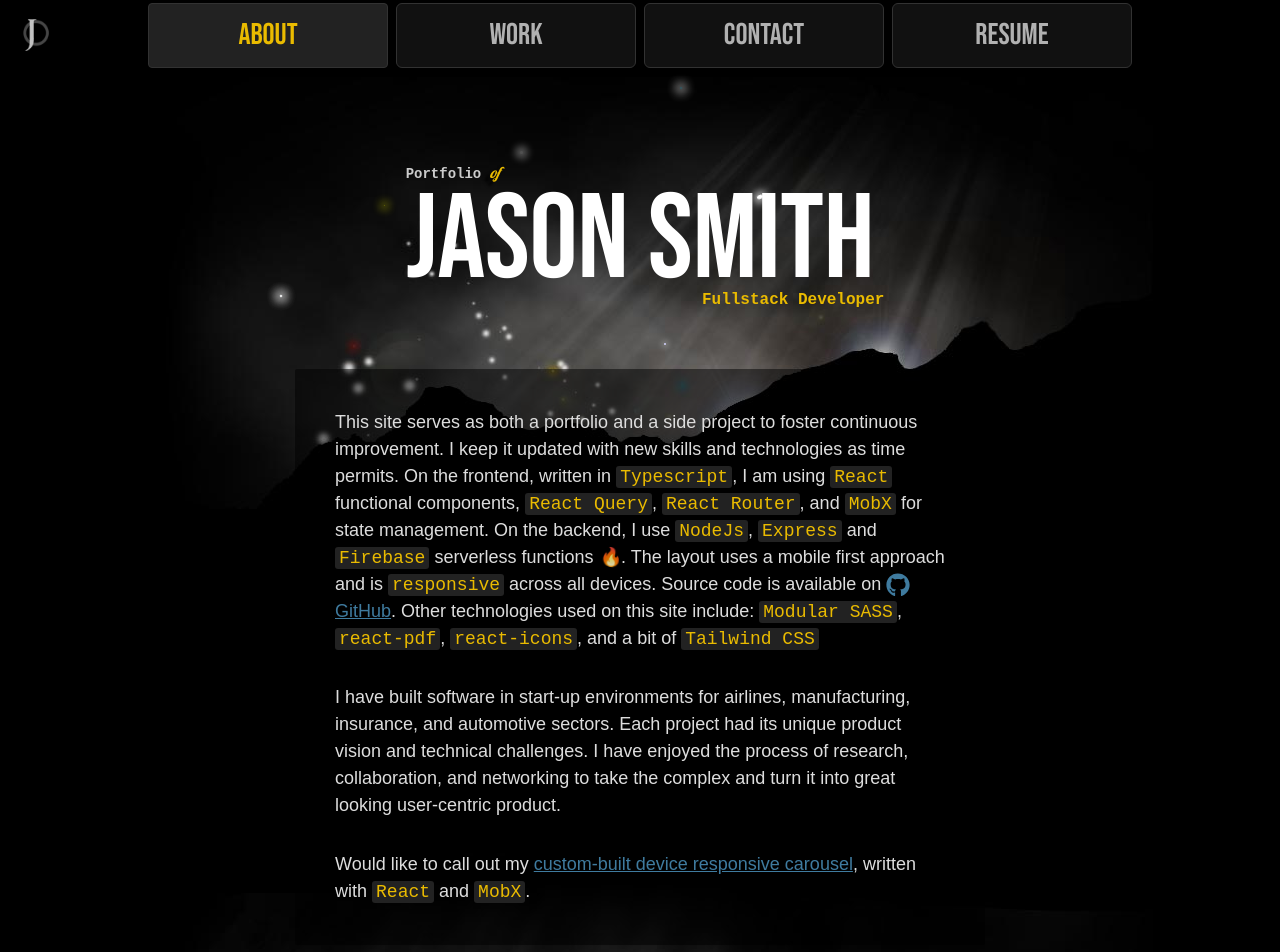
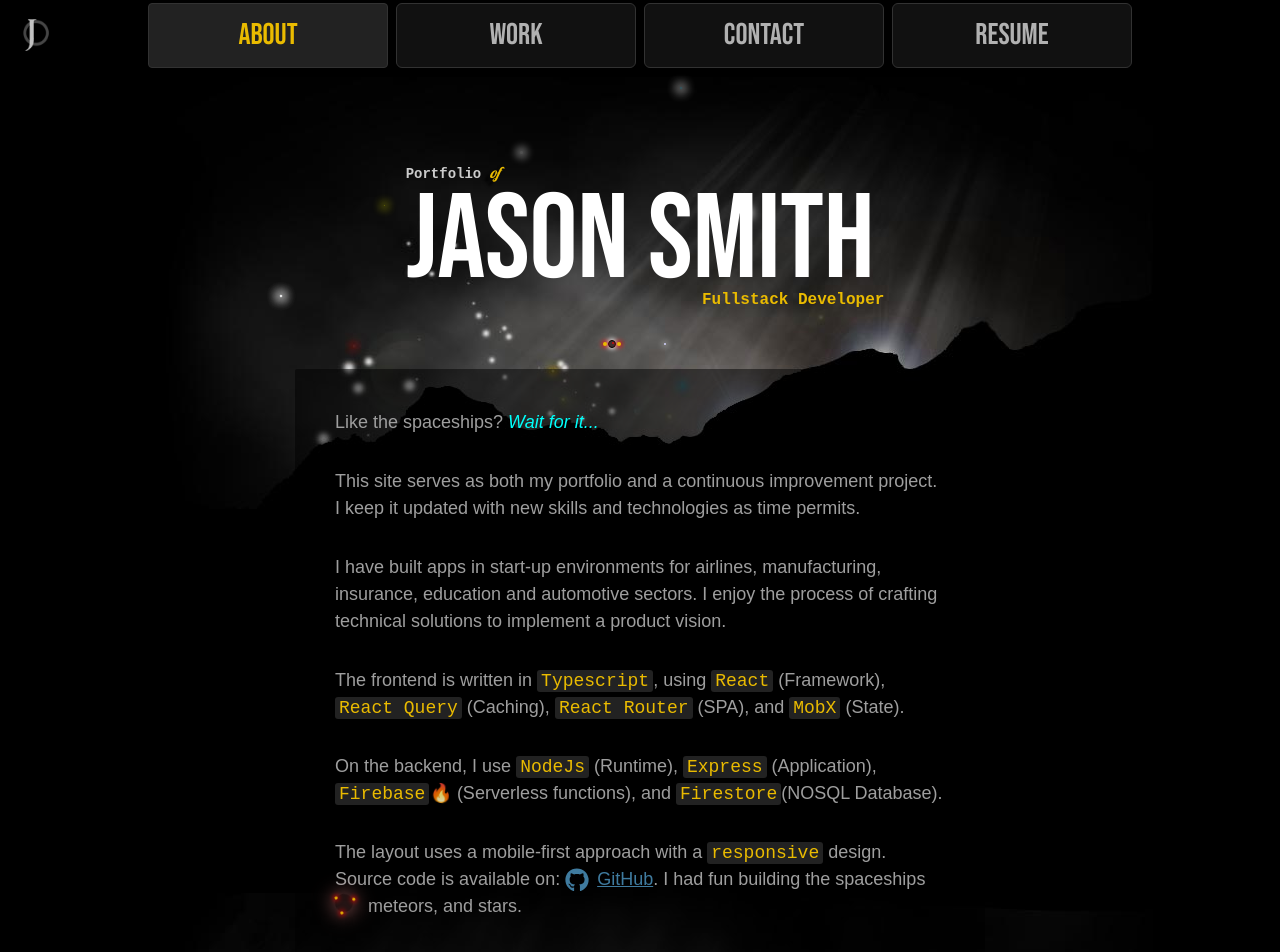
Before and after one commit to jasoncsmith/React-Portfolio, a React (Vite) app in the folder client/: page /about in a window 1280 px wide. Shown: the top 952 px of the page. Built offline with nearby package versions, Linux system fonts and the light colour scheme.

Commit message:
made spaceship components more configurable Updated intro Added a few more meteors :)

```diff
--- a/client/src/components/About/index.module.scss
+++ b/client/src/components/About/index.module.scss
@@ -20,7 +20,7 @@
     }
 
     p {
-        color: #ddd;
+        color: #9e9e9e;
         margin: auto;
         font-size: 18px;
         line-height: 1.5;
--- a/client/src/components/About/index.tsx
+++ b/client/src/components/About/index.tsx
@@ -6,6 +6,7 @@
 
 import styles from './index.module.scss'
 import Icon from '../Icon'
+import SpaceShip from '../Starfield/components/SpaceShip'
 
 function AboutMe() {
   // const [user] = useLocalStorage<User>('user')
@@ -32,39 +33,48 @@
           living in <span>Denver, CO</span>. I have been building web-applications for about 13 years.
         </p>
       </Fade> */}
-
       <Fade>
         <p>
-          This site serves as both a portfolio and a side project to foster continuous improvement. I keep it
-          updated with new skills and technologies as time permits. On the frontend, written in{' '}
-          <code>Typescript</code>, I am using <code>React</code> functional components,{' '}
-          <code>React Query</code>, <code>React Router</code>, and <code>MobX</code> for state management. On
-          the backend, I use <code>NodeJs</code>, <code>Express</code> and <code>Firebase</code> serverless
-          functions <span className={`${styles['about__icon-fire']} --flickering`}>🔥</span>. The layout uses
-          a mobile first approach and is <code>responsive</code> across all devices. Source code is available
-          on{' '}
+          Like the spaceships? <span style={{ fontStyle: 'italic' }}>Wait for it...</span>
+        </p>
+      </Fade>
+      <Fade>
+        <p>
+          This site serves as both my portfolio and a continuous improvement project. I keep it updated with
+          new skills and technologies as time permits.{' '}
+        </p>
+      </Fade>{' '}
+      <Fade animationToggle={true}>
+        <p>
+          I have built apps in start-up environments for airlines, manufacturing, insurance, education and
+          automotive sectors. I enjoy the process of crafting technical solutions to implement a product
+          vision.
+        </p>
+      </Fade>
+      <Fade>
+        <p>
+          The frontend is written in <code>Typescript</code>, using <code>React</code> (Framework),{' '}
+          <code>React Query</code> (Caching), <code>React Router</code> (SPA), and <code>MobX</code> (State).
+        </p>
+      </Fade>
+      <Fade>
+        <p>
+          On the backend, I use <code>NodeJs</code> (Runtime), <code>Express</code> (Application),{' '}
+          <code>Firebase</code>
+          <span className={`${styles['about__icon-fire']} --flickering`}>🔥</span> (Serverless functions), and{' '}
+          <code>Firestore</code>
+          (NOSQL Database).
+        </p>
+      </Fade>
+      <Fade>
+        <p>
+          The layout uses a mobile-first approach with a <code>responsive</code> design. Source code is
+          available on:{' '}
           <a href="https://github.com/jasoncsmith/React-Portfolio/" target="_blank" rel="noreferrer">
             <Icon className={styles.gitHub} iconName="FaGithub" />
             GitHub
           </a>
-          . Other technologies used on this site include: <code>Modular SASS</code>, <code>react-pdf</code>,{' '}
-          <code>react-icons</code>, and a bit of <code>Tailwind CSS</code>
-        </p>
-      </Fade>
-
-      <Fade animationToggle={true}>
-        <p>
-          I have built software in start-up environments for airlines, manufacturing, insurance, and
-          automotive sectors. Each project had its unique product vision and technical challenges. I have
-          enjoyed the process of research, collaboration, and networking to take the complex and turn it into
-          great looking user-centric product.
-        </p>
-      </Fade>
-
-      <Fade animationToggle={true}>
-        <p>
-          Would like to call out my <a href="/work">custom-built device responsive carousel</a>, written with{' '}
-          <code>React</code> and <code>MobX</code>.
+          . I had fun building the spaceships <SpaceShip type="predator" /> &nbsp;&nbsp;meteors, and stars.
         </p>
       </Fade>
     </article>
--- a/client/src/components/Starfield/components/Meteor/index.module.scss
+++ b/client/src/components/Starfield/components/Meteor/index.module.scss
@@ -9,7 +9,6 @@
     top: 0;
     opacity: 0;
     animation: trajectory-diagonal-left 10s 1s linear;
-    // animation-iteration-count: 3;
 }
 
 .--up {
--- a/client/src/components/Starfield/components/Meteor/index.tsx
+++ b/client/src/components/Starfield/components/Meteor/index.tsx
@@ -1,5 +1,10 @@
 import styles from './index.module.scss'
 
-const Meteor = () => <span className={`${styles.meteor} }`}></span>
+const Meteor = ({ duration }: { duration?: number }) => (
+  <span
+    style={{ animationDuration: duration ? `${duration}s` : undefined }}
+    className={`${styles.meteor} }`}
+  ></span>
+)
 
 export default Meteor
--- a/client/src/components/Starfield/components/SpaceShip/index.module.scss
+++ b/client/src/components/Starfield/components/SpaceShip/index.module.scss
@@ -1,33 +1,39 @@
 @use "/src/styles/colors";
 
-$sizeOrbiter: 8px;
-
-$sizeThreeOrb: 3px;
+$orb-size-deathstar: 8px;
+$orb-size-predator: 3px;
 
 :root {
     --spaceship-position: 49%;
+    --launch-delay-deathstar: 0s;
+    --launch-delay-predator: 0s;
 
     @media (min-width: 455px) {
         --spaceship-position: 21%;
     }
 }
 
-.spaceShip {
+.spaceship--deathstar {
     display: inline-block;
-    width: calc($sizeOrbiter * 3);
-    height: $sizeOrbiter;
+    position: relative;
+    width: calc($orb-size-deathstar * 3);
+    height: $orb-size-deathstar;
+    border-radius: calc($orb-size-deathstar / 2);
+
+    &--launch {
         position: absolute;
         left: 45%;
         bottom: 12%;
-    border-radius: calc($sizeOrbiter / 2);
         opacity: 0;
         animation: launch 5s 1s linear;
-    animation-delay: 11s;
+        animation-delay: "11s";
+        // launch delay overrides set in component
+    }
 
     &::before {
         position: absolute;
         top: 2px;
-        left: calc($sizeOrbiter + 4px);
+        left: calc($orb-size-deathstar + 4px);
         content: "";
         background: red;
         width: 2px;
@@ -35,17 +41,16 @@
         border-radius: 50%;
 
         z-index: 3;
-        // box-shadow: 0 0 4px 0 rgba(white, 0.8);
+
         animation: toggle-opacity 1s linear infinite;
         opacity: 1;
-    }
     }
 
     .orb {
         position: absolute;
         top: 0;
-    width: calc($sizeOrbiter / 2);
-    height: calc($sizeOrbiter / 2);
+        width: calc($orb-size-deathstar / 2);
+        height: calc($orb-size-deathstar / 2);
         background-color: colors.$gold;
         box-shadow: 0 0 5px 1px red;
         border-radius: 50%;
@@ -61,8 +66,8 @@
 
         background-color: #333;
         box-shadow: 0 0 5px 1px #fff;
-    width: $sizeOrbiter;
-    height: $sizeOrbiter;
+        width: $orb-size-deathstar;
+        height: $orb-size-deathstar;
         border: 1px solid #000;
         z-index: 2;
     }
@@ -71,52 +76,57 @@
         top: 50%;
         transform: translateY(-50%);
     }
+}
 
-// -------------------
-
-.spaceShipThreeOrb {
-    width: calc($sizeThreeOrb * 6);
-    height: calc($sizeThreeOrb * 6);
-    position: absolute;
-    bottom: 12%;
-    left: 45%;
-    opacity: 0;
+.spaceship--predator {
+    display: inline-block;
+    width: calc($orb-size-predator * 6);
+    height: calc($orb-size-predator * 6);
     animation:
-        launch 5s linear,
-        rotate 2s linear infinite,
+        rotate 2s linear infinite 3s,
         pulse-glow 2s ease-in-out infinite;
-    animation-delay: 18s, 20s, 0s;
-    // transition: opacity 1s ease-in-out;
     z-index: 5;
     border-radius: 50%;
     box-shadow: 0 0 19px 3px rgba(red, 0.8);
     background-color: rgba(red, 0.2);
+    position: relative;
+
+    &--launch {
+        opacity: 0;
+        position: absolute;
+        bottom: 12%;
+        left: 45%;
+        animation:
+            launch 5s 1s linear,
+            rotate 2s linear infinite,
+            pulse-glow 2s ease-in-out infinite;
+        // launch delay overrides set in component
     }
 
-.orbThreeOrb {
+    .orb {
         position: absolute;
-    width: $sizeThreeOrb;
-    height: $sizeThreeOrb;
+        width: $orb-size-predator;
+        height: $orb-size-predator;
         background-color: colors.$gold;
         box-shadow: 0 0 5px 1px red;
         border-radius: 50%;
     }
-.orbThreeOrb:first-child {
-    top: -$sizeThreeOrb;
+    .orb:first-child {
+        top: -$orb-size-predator;
         left: 50%;
         transform: translateX(-50%);
     }
-.orbThreeOrb:nth-child(2) {
+    .orb:nth-child(2) {
         left: -0.5px;
         bottom: 2.5px;
     }
-.orbThreeOrb:last-child {
+    .orb:last-child {
         right: -0.5px;
         bottom: 2.5px;
     }
+}
 
 @keyframes orbit-left {
-    //purplex
     0% {
         left: 0;
         z-index: 4;
--- a/client/src/components/Starfield/components/SpaceShip/index.tsx
+++ b/client/src/components/Starfield/components/SpaceShip/index.tsx
@@ -1,15 +1,53 @@
 import styles from './index.module.scss'
 
 interface SpaceShipProps {
-  type?: 'three-orb' | 'death-star'
+  type?: 'predator' | 'deathstar'
+  launch?: boolean
+  launchDelay?: number
 }
 
-const SpaceShip = ({ type = 'death-star' }: SpaceShipProps) => (
-  <span className={`${type === 'three-orb' ? styles.spaceShipThreeOrb : styles.spaceShip} }`}>
-    <span className={type === 'three-orb' ? styles.orbThreeOrb : styles.orb}></span>
-    <span className={type === 'three-orb' ? styles.orbThreeOrb : styles.orb}></span>
-    <span className={type === 'three-orb' ? styles.orbThreeOrb : styles.orb}></span>
-  </span>
-)
+const DeathStar = ({ launch = false, launchDelay }: { launch?: boolean; launchDelay?: number }) => {
+  return (
+    <span
+      style={{ animationDelay: launchDelay ? `${launchDelay}s` : undefined }}
+      className={`${styles['spaceship--deathstar']} ${
+        launch ? `${styles['spaceship--deathstar--launch']}` : ''
+      }`}
+    >
+      <span className={styles.orb}></span>
+      <span className={styles.orb}></span>
+      <span className={styles.orb}></span>
+    </span>
+  )
+}
+
+const Predator = ({ launch = false, launchDelay }: { launch?: boolean; launchDelay?: number }) => {
+  const rotationEffectDelay = launchDelay ? launchDelay + 2 : undefined
+  const pulseEffectDelay = 0
+  return (
+    <span
+      style={{
+        animationDelay: launchDelay
+          ? `${launchDelay}s, ${rotationEffectDelay}s, ${pulseEffectDelay}s`
+          : undefined,
+      }}
+      className={`${styles['spaceship--predator']} ${
+        launch ? `${styles['spaceship--predator--launch']}` : ''
+      }`}
+    >
+      <span className={styles.orb}></span>
+      <span className={styles.orb}></span>
+      <span className={styles.orb}></span>
+    </span>
+  )
+}
+
+const SpaceShip = ({ type = 'deathstar', launch = false, launchDelay }: SpaceShipProps) => {
+  return type === 'deathstar' ? (
+    <DeathStar launch={launch} launchDelay={launchDelay} />
+  ) : type === 'predator' ? (
+    <Predator launch={launch} launchDelay={launchDelay} />
+  ) : null
+}
 
 export default SpaceShip
--- a/client/src/components/Starfield/index.tsx
+++ b/client/src/components/Starfield/index.tsx
@@ -9,9 +9,11 @@
     {[...Array(6).keys()].map((_, idx) => (
       <Star key={idx} type={idx === 5 ? 'simi' : undefined} />
     ))}
-    <Meteor />
-    <SpaceShip />
-    <SpaceShip type={'three-orb'} />
+    <Meteor duration={1} />
+    <Meteor duration={3} />
+    <Meteor duration={9} />
+    <SpaceShip type="deathstar" launch={true} launchDelay={4} />
+    <SpaceShip type="predator" launch={true} launchDelay={10} />
   </div>
 )
 
```
Lines whose indentation alone changed are shown as unchanged.
